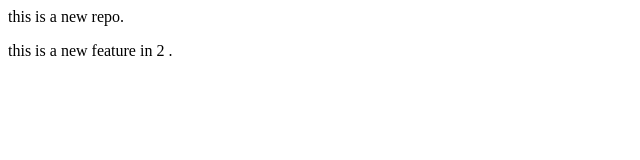
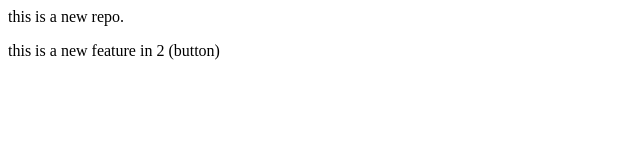
Before and after one commit to Meenakshi-Bhatt13/localrepo, a plain HTML site: page index.html in a window 1280 px wide. Shown: the full height of the page, 0-640 px from the left. Drawn offline with Linux system fonts and the light colour scheme.

Commit message:
add button

```diff
--- a/index.html
+++ b/index.html
@@ -1,2 +1,2 @@
 <p>this is a new repo.</p>
-<p>this is a new feature in 2 .</p>
+<p>this is a new feature in 2 (button)</p>
```
